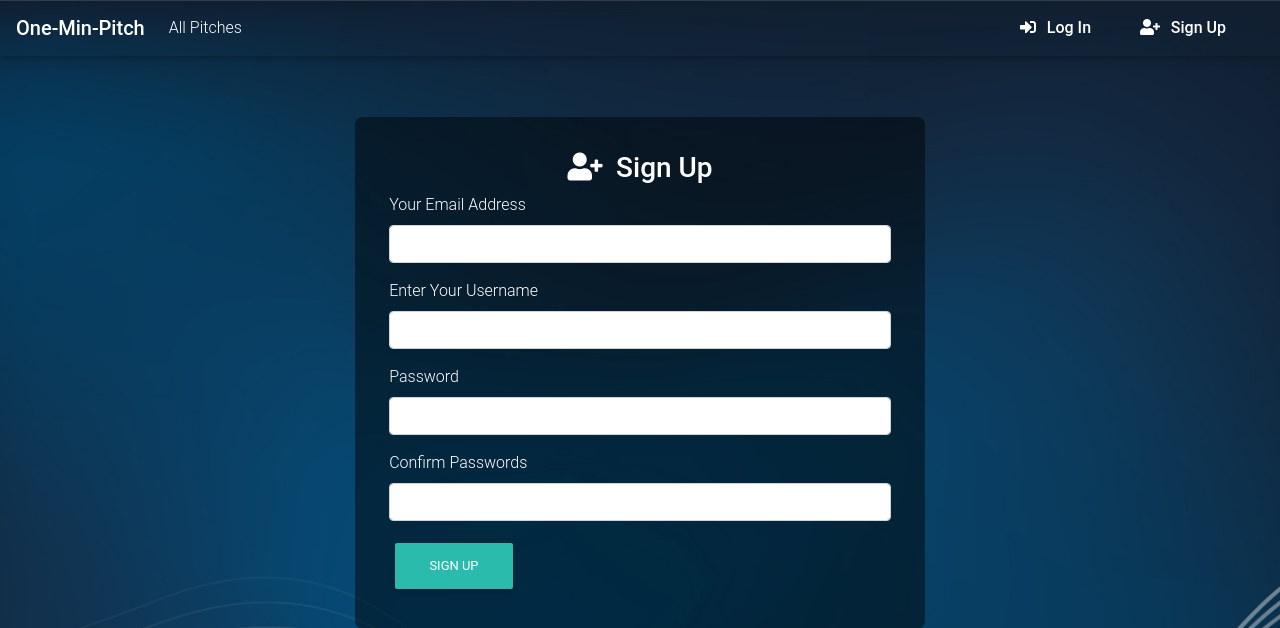
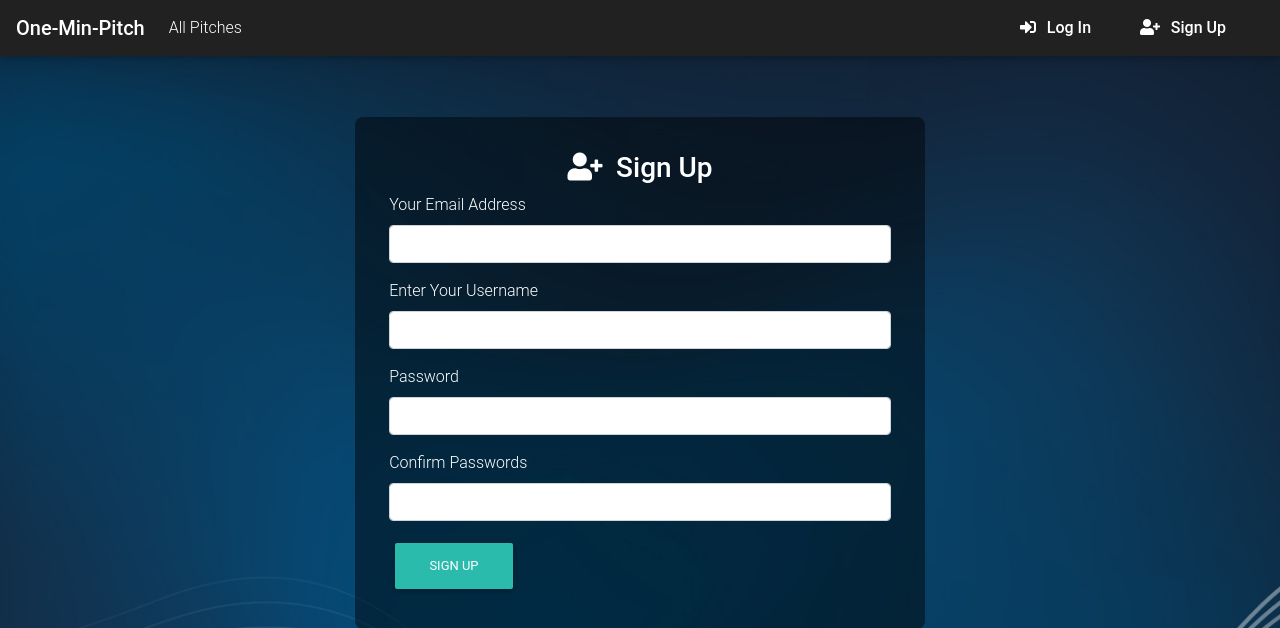
Before and after one commit to vyonna6519/pitches, a Flask app: page /signup in a window 1280 px wide. Shown: the top 628 px of the page. Run offline with Flask 2, Linux system fonts and the light colour scheme; some libraries are stand-ins or nearby versions; some web fonts are replaced.

Commit message:
updated navbar

```diff
--- a/app/templates/navbar.html
+++ b/app/templates/navbar.html
@@ -1,4 +1,4 @@
-<nav class="mb-1 navbar navbar-expand-lg navbar-dark ">
+<nav class="mb-1 navbar navbar-expand-lg navbar-dark bg-dark">
     <a class="navbar-brand" href="{{url_for('main.index')}}"><strong>One-Min-Pitch</strong> </a>
     <button class="navbar-toggler" type="button" data-toggle="collapse" data-target="#navbarSupportedContent-4"aria-controls="navbarSupportedContent-4" aria-expanded="false" aria-label="Toggle navigation">
         <span class="navbar-toggler-icon"></span>
```
